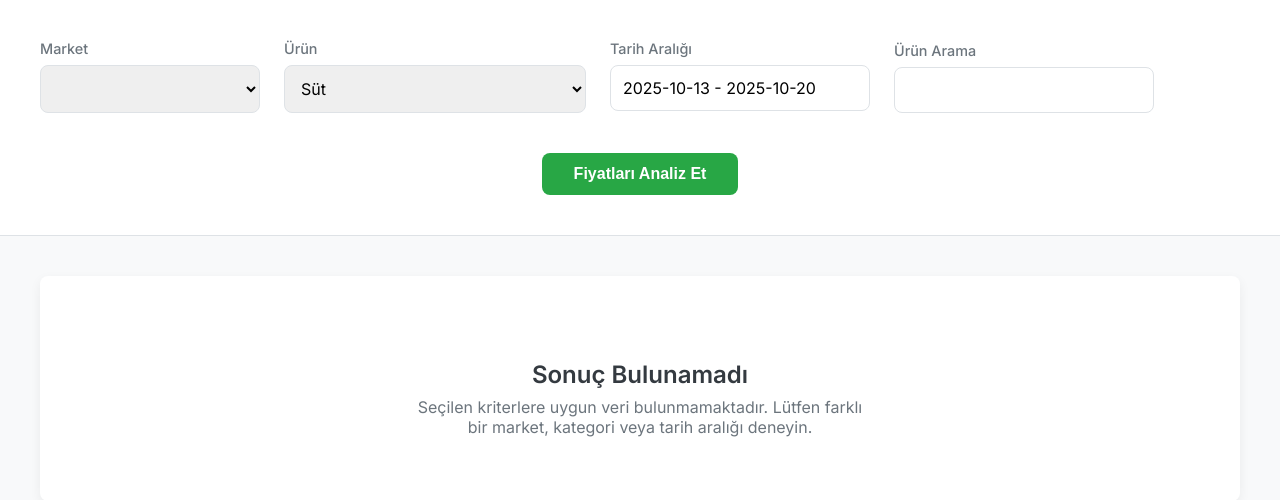
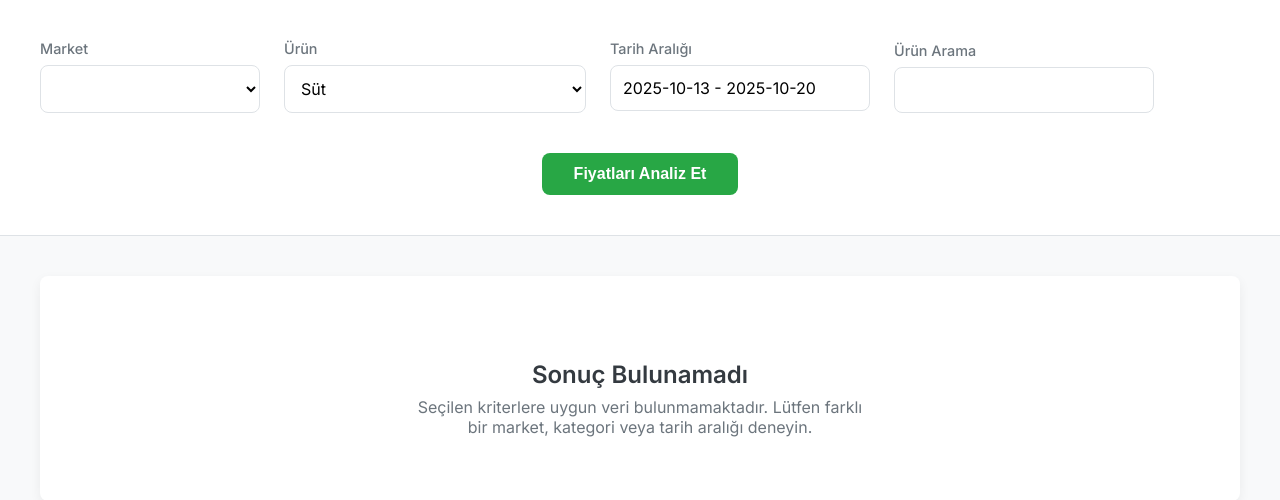
Before and after one commit to Bar-Kal/TR-Sepet, a Flask app: page / in a window 1280 px wide. Shown: the part 73-573 px from the top of the page. Run offline with Flask 3, Linux system fonts and the light colour scheme; lists and menus that the app fills with data are empty; some libraries are stand-ins or nearby versions.

Commit message:
background color for menu

```diff
--- a/sepet_app/frontend/static/css/style.css
+++ b/sepet_app/frontend/static/css/style.css
@@ -113,6 +113,7 @@ main {
 .form-group select,
 .form-group input[type="date"],
 .form-group input[type="text"] {
+    background-color: var(--background-color);
     padding: 0.75rem;
     border: 1px solid var(--medium-gray);
     border-radius: var(--border-radius);
```
